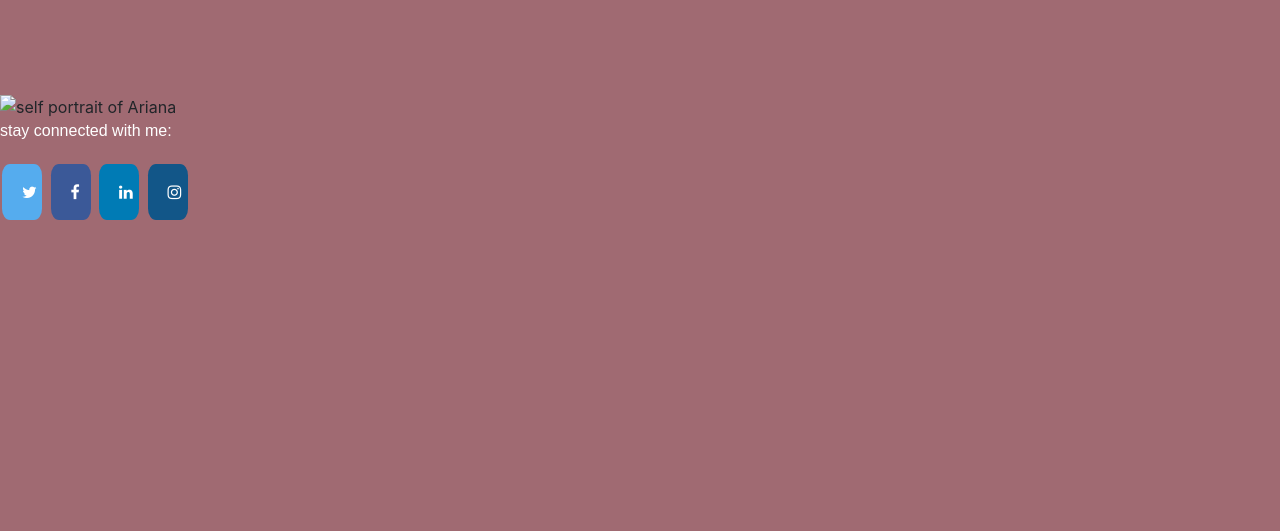
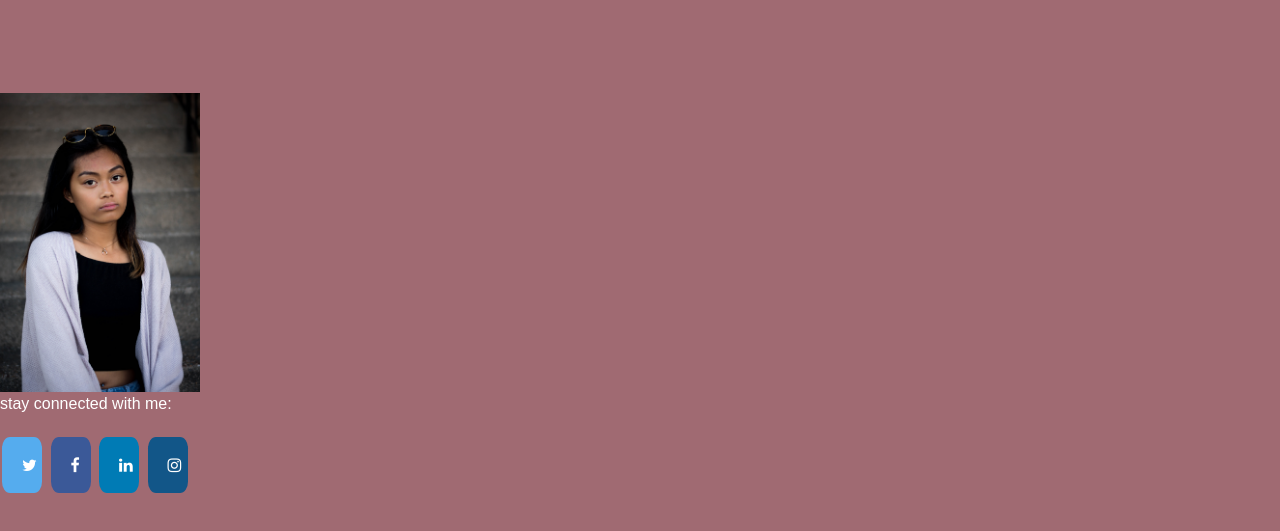
Before and after one commit to arianamvrie/portfolio, a plain HTML site: page index.html in a window 1280 px wide. Shown: the part 63-594 px from the top of the page. Drawn offline with nearby package versions, Linux system fonts and the light colour scheme.

Commit message:
Update index.html

```diff
--- a/index.html
+++ b/index.html
@@ -34,7 +34,7 @@
     </div>
 
     <div id="self">
-        <img src="img/IMG_7111.jpg" alt="self portrait of Ariana" length="400" width="200">
+        <img src="IMG_7111.jpg" alt="self portrait of Ariana" length="400" width="200">
 
     </div>
 
```
